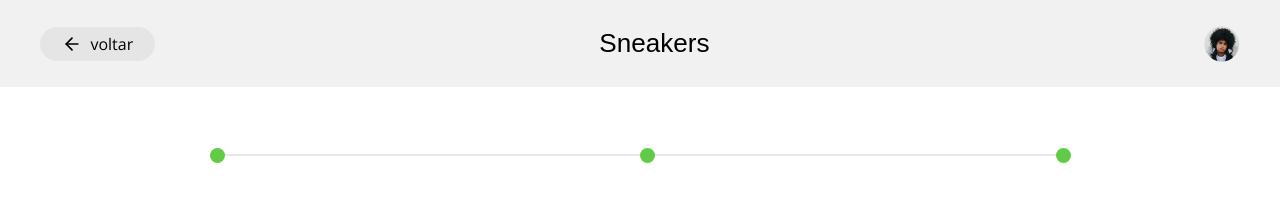
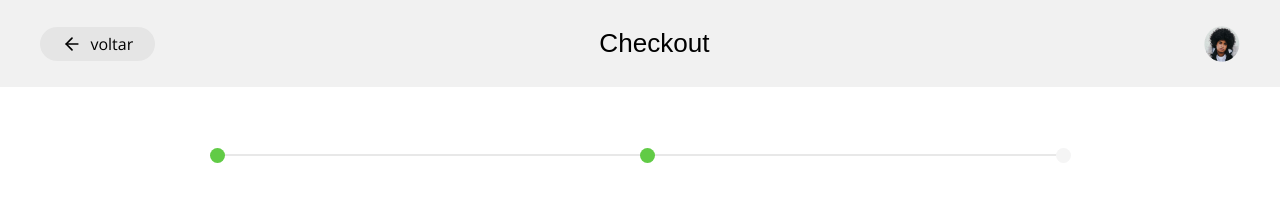
Before and after one commit to maxleon52/trustly-challenge, a React (Create React App) app: page /checkout in a window 1280 px wide. Shown: the top 213 px of the page. Built offline with nearby package versions, Linux system fonts and the light colour scheme.

Commit message:
chore: implements Header and Breadcrumbs dynamic

```diff
--- a/src/components/Breadcrumber/index.tsx
+++ b/src/components/Breadcrumber/index.tsx
@@ -1,13 +1,22 @@
 import React from 'react';
+import { useLocation } from 'react-router-dom';
 
 import { Container, StepOne, StepTwo, StepThree } from './styles';
 
 const Breadcrumber: React.FC = () => {
+  const location = useLocation();
+
   return (
     <Container>
       <StepOne />
-      <StepTwo />
-      <StepThree />
+      <StepTwo
+        isStep={
+          !!(
+            location.pathname === '/checkout' || location.pathname === '/review'
+          )
+        }
+      />
+      <StepThree isStep={location.pathname === '/review'} />
     </Container>
   );
 };
--- a/src/components/Breadcrumber/styles.ts
+++ b/src/components/Breadcrumber/styles.ts
@@ -1,5 +1,9 @@
 import styled from 'styled-components';
 import { Colors } from '../../styles/Colors';
+
+interface PropsSteps {
+  isStep: boolean;
+}
 
 export const Container = styled.div`
   border: 1px solid #e8e8e8;
@@ -21,23 +25,23 @@ export const StepOne = styled.div`
   z-index: 1;
 `;
 
-export const StepTwo = styled.div`
+export const StepTwo = styled.div<PropsSteps>`
   position: absolute;
   width: 15px;
   height: 15px;
   border-radius: 50%;
-  background: ${Colors.green};
+  background: ${({ isStep }) => (isStep === true ? Colors.green : '#f5f5f5')};
   left: 50%;
   top: -7px;
   z-index: 1;
 `;
 
-export const StepThree = styled.div`
+export const StepThree = styled.div<PropsSteps>`
   position: absolute;
   width: 15px;
   height: 15px;
   border-radius: 50%;
-  background: ${Colors.green};
+  background: ${({ isStep }) => (isStep === true ? Colors.green : '#f5f5f5')};
   right: -2px;
   top: -7px;
   z-index: 1;
--- a/src/components/Header/index.tsx
+++ b/src/components/Header/index.tsx
@@ -1,10 +1,18 @@
 import React from 'react';
-import { useLocation } from 'react-router-dom';
+import { Link, useLocation } from 'react-router-dom';
 
 import { FiArrowLeft } from 'react-icons/fi';
 import avatar from '../../assets/avatar.png';
 
 import { Container, Separator } from './styles';
+
+const translate: {
+  [key: string]: string;
+} = {
+  '/products': 'Sneakers',
+  '/checkout': 'Checkout',
+  '/review': 'Review and Confirmation',
+};
 
 const Header: React.FC = () => {
   const location = useLocation();
@@ -15,13 +23,17 @@ const Header: React.FC = () => {
         {location.pathname === '/products' ? (
           <Separator />
         ) : (
-          <button type="button">
-            <FiArrowLeft size={20} />
-            voltar
-          </button>
+          <Link
+            to={location.pathname === '/checkout' ? '/products' : '/ckeckout'}
+          >
+            <button type="button">
+              <FiArrowLeft size={20} />
+              voltar
+            </button>
+          </Link>
         )}
 
-        <h1>Sneakers</h1>
+        <h1>{translate[location.pathname]}</h1>
 
         <img src={avatar} alt="avatar" />
       </div>
```
